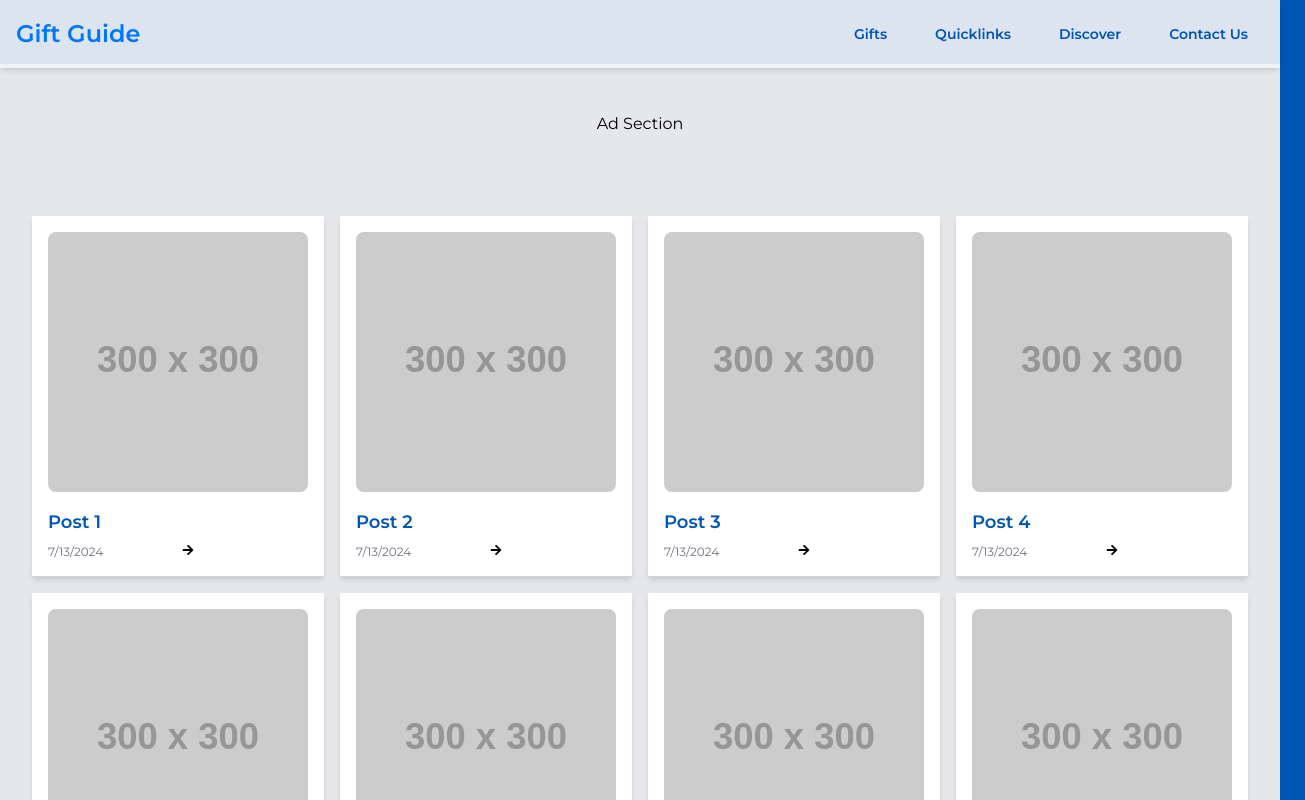
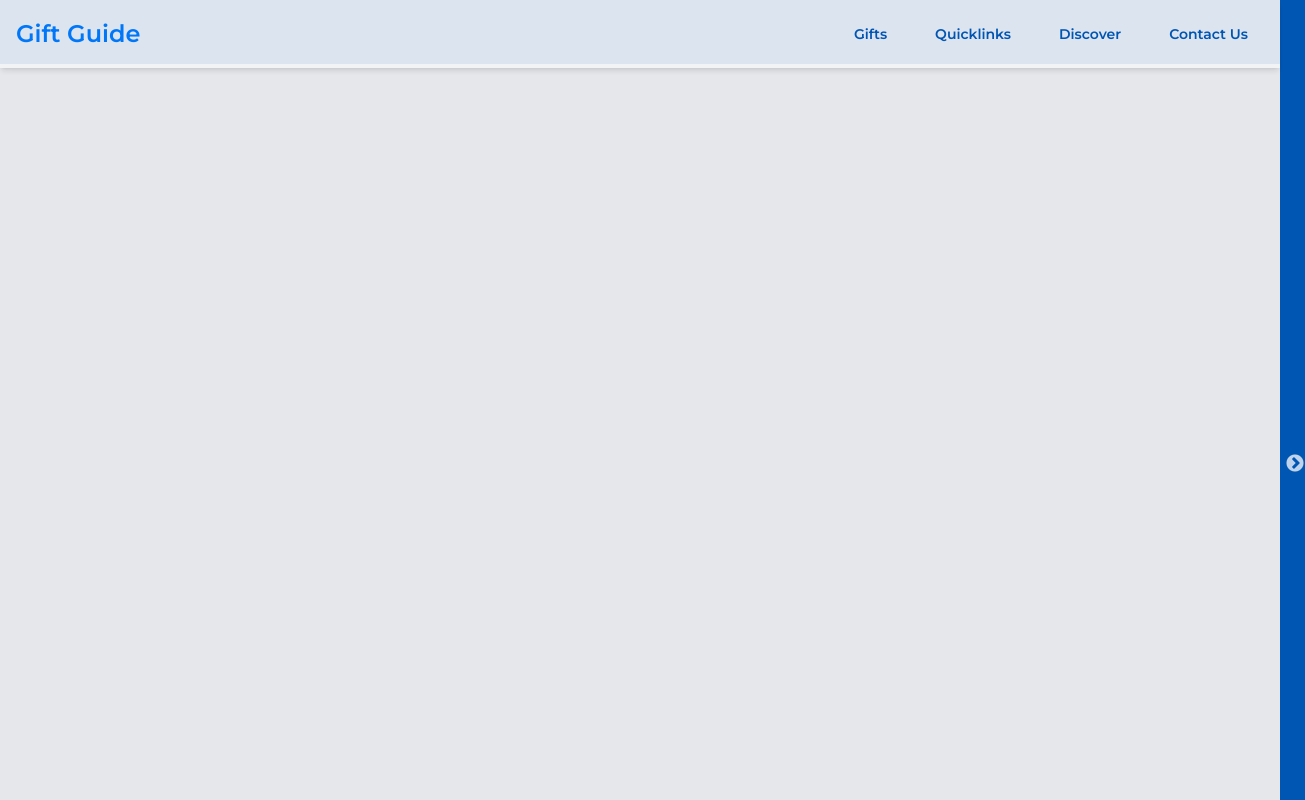
Before and after one commit to edm1001/gift-guru, a React (Vite) app in the folder frontend/: page / in a window 1280 px wide. Shown: the top 800 px of the page, 1305 px wide, since content can reach past the window. Built offline with nearby package versions, Linux system fonts and the light colour scheme; grey boxes are pictures that could not be loaded.

Commit message:
init hero section

```diff
--- a/frontend/package.json
+++ b/frontend/package.json
@@ -18,6 +18,8 @@
     "react-icons": "^5.0.1",
     "react-router": "^6.22.3",
     "react-router-dom": "^6.22.3",
+    "react-slick": "^0.30.2",
+    "slick-carousel": "^1.8.1",
     "tailwindcss": "^3.4.3"
   },
   "devDependencies": {
--- /dev/null
+++ b/frontend/src/components/Hero.jsx
@@ -0,0 +1,38 @@
+import Slider from 'react-slick';
+import 'slick-carousel/slick/slick.css';
+import 'slick-carousel/slick/slick-theme.css';
+
+const Hero = () => {
+  const images = [
+    'https://source.unsplash.com/random/1600x900/?nature',
+    'https://source.unsplash.com/random/1600x900/?water',
+    'https://source.unsplash.com/random/1600x900/?forest',
+  ];
+
+  const settings = {
+    dots: true,
+    infinite: true,
+    speed: 500,
+    slidesToShow: 1,
+    slidesToScroll: 1,
+    autoplay: true,
+    autoplaySpeed: 3000,
+  };
+
+  return (
+    <div className="h-screen w-full">
+      <Slider {...settings} className="h-full">
+        {images.map((image, index) => (
+          <div key={index} className="h-full">
+            <div
+              className="h-full w-full bg-cover bg-center"
+              style={{ backgroundImage: `url(${image})` }}
+            ></div>
+          </div>
+        ))}
+      </Slider>
+    </div>
+  );
+};
+
+export default Hero;
--- a/frontend/src/pages/Home.jsx
+++ b/frontend/src/pages/Home.jsx
@@ -2,11 +2,13 @@ import { FaArrowRight } from "react-icons/fa";
 import Newsletter from "../components/Newsletter";
 import { About } from "../components/About";
 import { Link } from "react-router-dom";
+import Hero from "../components/Hero";
 
 function Home() {
   return (
     <>
       <section className="bg-gray-200 min-h-screen pb-8 mt-16">
+        <Hero/>
         <div className="w-full grid grid-cols-1 text-center">
           <div className="col-span-1 bg-gray-200 p-12">Ad Section</div>
 
```
Also changed, not shown: 1 other file (tests, documents, lock files or other folders).
